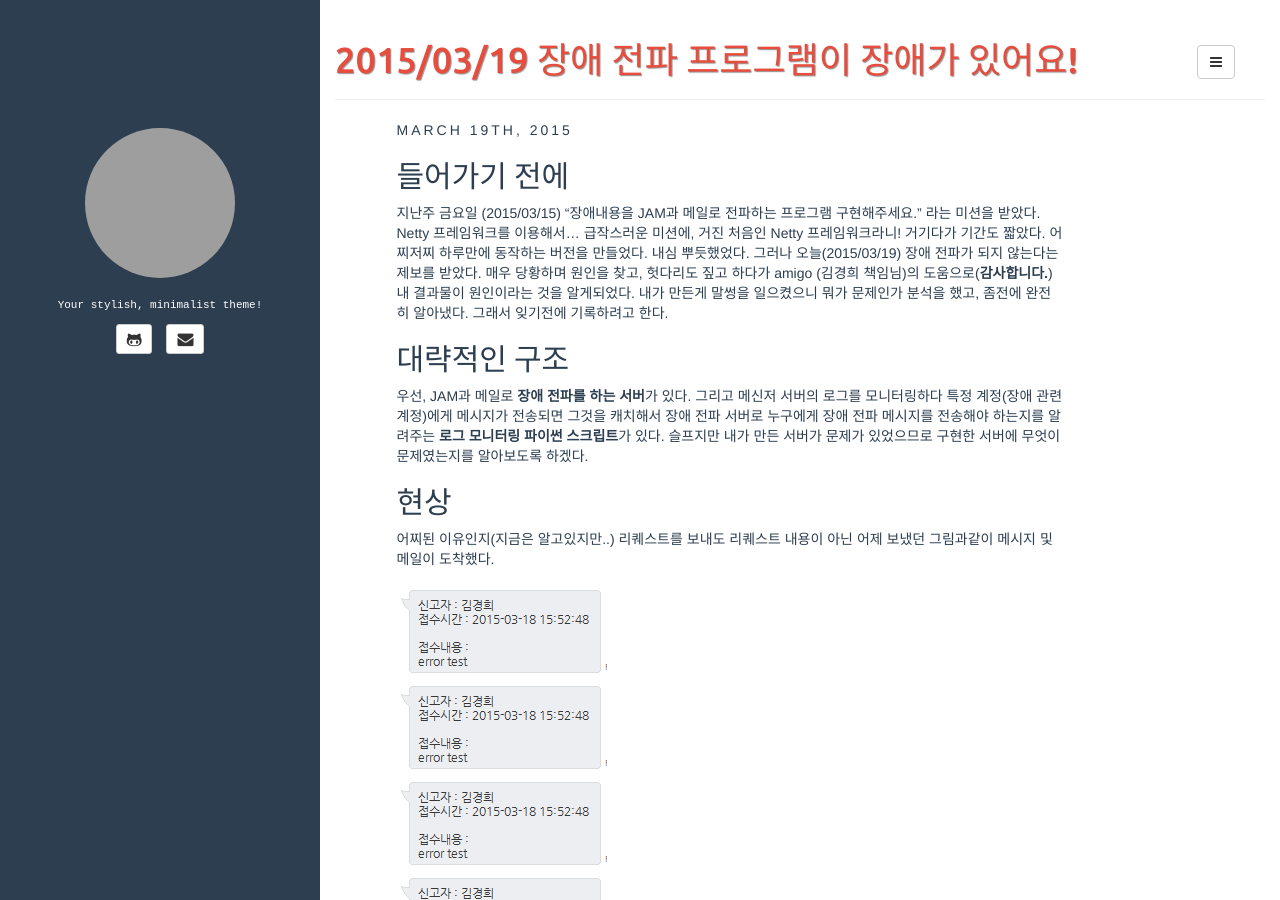
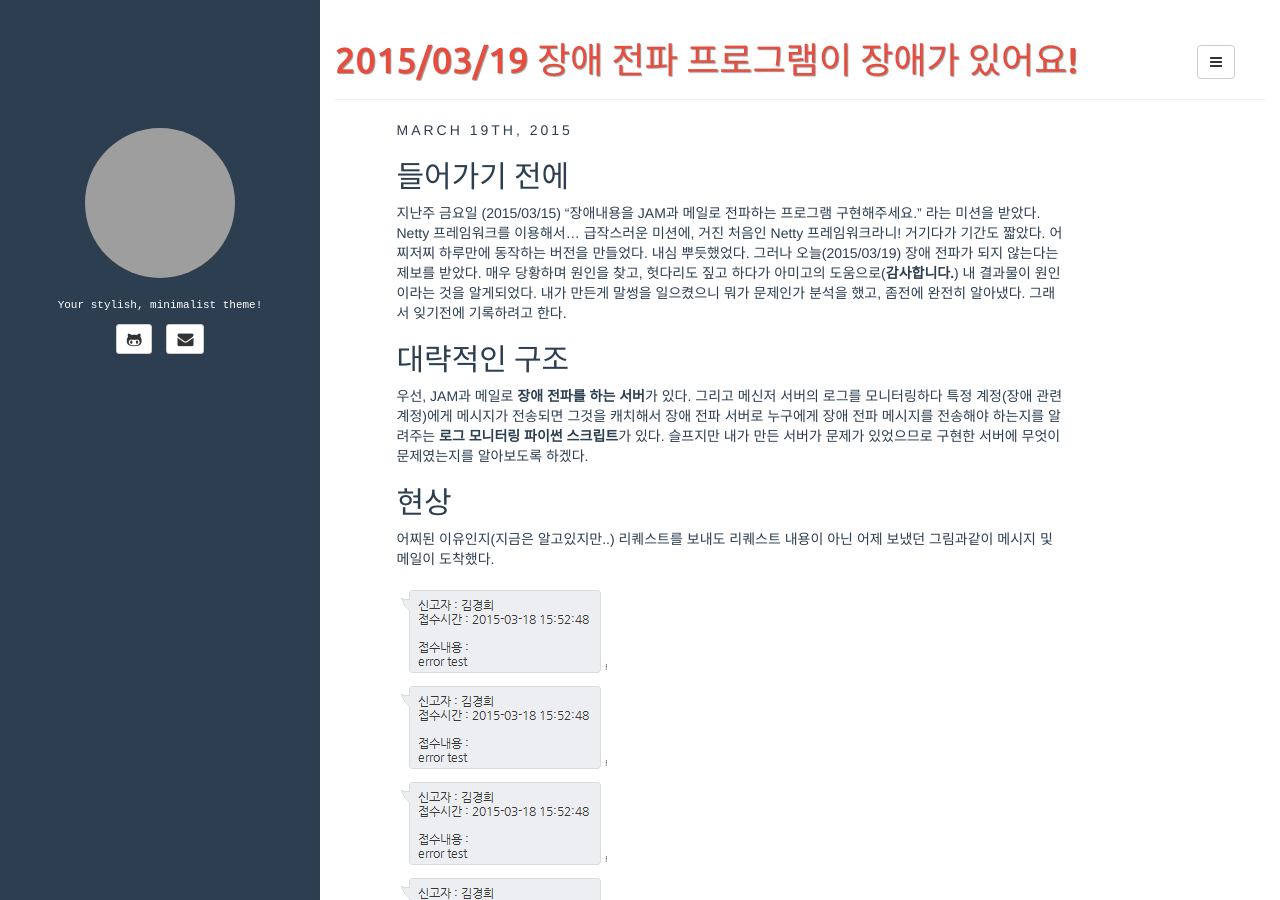
Before and after one commit to keonwookim/keonwookim.github.com, a Jekyll site: the page built from _posts/2015-03-19-second-netty.md, in a window 1280 px wide and 900 px high. Built offline with Jekyll 4.4.1, drawn with Linux system fonts in a browser that asks for light colours; grey boxes are pictures that could not be loaded.

Commit message:
modify post

```diff
--- a/_posts/2015-03-19-second-netty.md
+++ b/_posts/2015-03-19-second-netty.md
@@ -4,7 +4,7 @@ title: "2015/03/19 장애 전파 프로그램이 장애가 있어요! "
 ---
 
 ## 들어가기 전에
-지난주 금요일 (2015/03/15) "장애내용을 JAM과 메일로 전파하는 프로그램 구현해주세요." 라는 미션을 받았다. Netty 프레임워크를 이용해서... 급작스러운 미션에, 거진 처음인 Netty 프레임워크라니! 거기다가 기간도 짧았다. 어찌저찌 하루만에 동작하는 버전을 만들었다. 내심 뿌듯했었다. 그러나 오늘(2015/03/19) 장애 전파가 되지 않는다는 제보를 받았다. 매우 당황하며 원인을 찾고, 헛다리도 짚고 하다가 amigo (김경희 책임님)의 도움으로(**감사합니다.**) 내 결과물이 원인이라는 것을 알게되었다. 내가 만든게 말썽을 일으켰으니 뭐가 문제인가 분석을 했고, 좀전에 완전히 알아냈다. 그래서 잊기전에 기록하려고 한다.
+지난주 금요일 (2015/03/15) "장애내용을 JAM과 메일로 전파하는 프로그램 구현해주세요." 라는 미션을 받았다. Netty 프레임워크를 이용해서... 급작스러운 미션에, 거진 처음인 Netty 프레임워크라니! 거기다가 기간도 짧았다. 어찌저찌 하루만에 동작하는 버전을 만들었다. 내심 뿌듯했었다. 그러나 오늘(2015/03/19) 장애 전파가 되지 않는다는 제보를 받았다. 매우 당황하며 원인을 찾고, 헛다리도 짚고 하다가 아미고의 도움으로(**감사합니다.**) 내 결과물이 원인이라는 것을 알게되었다. 내가 만든게 말썽을 일으켰으니 뭐가 문제인가 분석을 했고, 좀전에 완전히 알아냈다. 그래서 잊기전에 기록하려고 한다.
 
 ## 대략적인 구조
 우선, JAM과 메일로 **장애 전파를 하는 서버**가 있다. 그리고 메신저 서버의 로그를 모니터링하다 특정 계정(장애 관련 계정)에게 메시지가 전송되면 그것을 캐치해서 장애 전파 서버로 누구에게 장애 전파 메시지를 전송해야 하는지를 알려주는 **로그 모니터링 파이썬 스크립트**가 있다. 슬프지만 내가 만든 서버가 문제가 있었으므로 구현한 서버에 무엇이 문제였는지를 알아보도록 하겠다.
```
